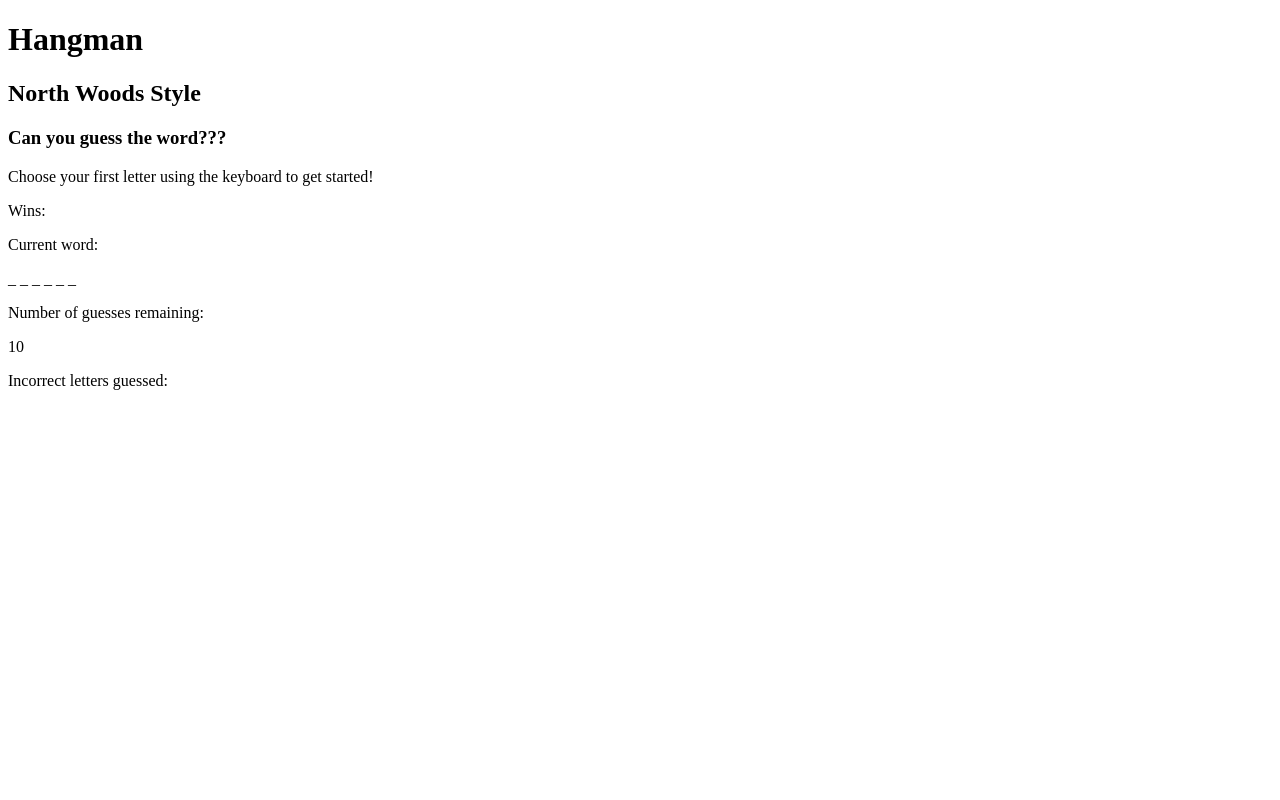
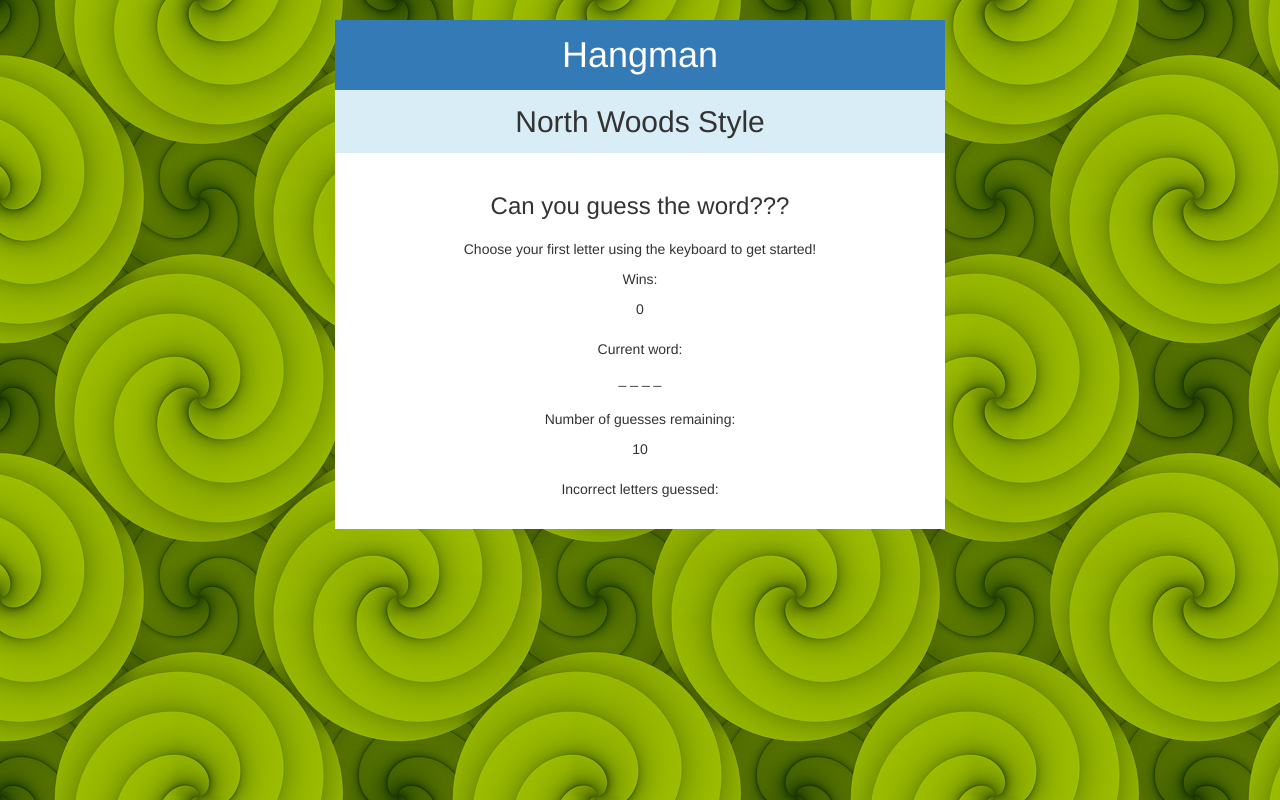
Before and after one commit to bafzali/Hangman-Game, a plain HTML site: page index.html in a window 1280 px wide. Drawn offline with nearby package versions, Linux system fonts and the light colour scheme.

Commit message:
working game, random word may still repeat, no words with double letters

```diff
--- a/assets/css/style.css
+++ b/assets/css/style.css
@@ -0,0 +1,19 @@
+body {
+  background-image: url('../images/green-goblin.png');
+  margin-top: 20px;
+}
+
+h1,
+h2 {
+  margin: 0;
+  padding: 15px;
+}
+
+button {
+  margin: 10px;
+}
+
+.main-content {
+  background-color: white;
+  padding: 20px 20px;
+}
--- a/assets/javascript/game.js
+++ b/assets/javascript/game.js
@@ -1,7 +1,10 @@
-let words =["maple", "canoe", "wolf", "lake", "forest"];
+window.addEventListener("DOMContentLoaded", function(){
+
+  let words =["maple", "canoe", "wolf", "lake", "forest", "stream", "campfire", "bear", "yurt"];
   let randomWord;
 
   let letter;
+  let letterArray = [];
   let answer = [];
   let answerString;
   let keysPressed = [];
@@ -12,17 +15,23 @@ let wins = 0;
   let index;
   let found = false;
 
-
+  let generateWord = function() {
     // Select the random word from words array and then split the selected word into an array of it's letters
     randomWord = words[Math.floor(Math.random() * words.length)];
-let letterArray = randomWord.split("");
-//To test split of random word REMOVE WHEN FINISHED
+
+    letterArray = randomWord.split("");
+    //To test split of random word
     console.log(letterArray);
 
-// Select a random word from the  and display blank lines for each letter in the word
+    // Display blank lines for each letter in the word
     for (var i = 0; i < letterArray.length; i++) {
       answer[i] = ("_");
     }
+
+    document.querySelector("#numberWins").innerHTML = wins;
+  };
+
+  document.querySelector("#lives").innerHTML = lives;
 
   // Create a function to create a string from the answer array
   let displayAnswerString = function() {
@@ -32,9 +41,9 @@ let displayAnswerString = function() {
     document.querySelector("#randomWord").innerHTML = answerString;
   };
 
+  generateWord();
+
   displayAnswerString();
-
-document.querySelector("#lives").innerHTML = lives;
 
   // define what happens when a key is pressed
   document.onkeyup = function(event) {
@@ -43,27 +52,20 @@ document.onkeyup = function(event) {
 
     for (var k = 0; k < letterArray.length; k++) {
 
-    // letterArray.includes(letter) && letter === letterArray[k]
       if (letter === letterArray[k]) {
-
         console.log(letterArray[k]);
         index = letterArray.indexOf(letter);
         answer.splice(index, 1, letter);
         displayAnswerString();
-
       }
     }
 
     if (letterArray.includes(letter)) {
-
       found = true;
       console.log("Found is assigned true");
-
     } else {
-
       found = false;
-    console.log("Found is assigned false")
-
+      console.log("Found is assigned false");
     }
 
     console.log(answer);
@@ -77,8 +79,24 @@ document.onkeyup = function(event) {
       document.querySelector("#lettersGuessed").innerHTML = keysPressedString;
     }
 
-  // If the player has no lives left, display the word and tell them they lose
+    // Create a function to reset the game when a player wins or loses
+    let resetGame = function() {
+      console.log("Yippee!");
+      lives = 10;
+      answer = [];
+      keysPressed = [];
+      generateWord();
+      displayAnswerString();
+      document.querySelector("#lives").innerHTML = lives;
+      document.querySelector("#gameOver").innerHTML = " ";
+      document.querySelector("#lettersGuessed").innerHTML = " ";
+    };
+
+    // If the player has no lives left, display the word and tell them they lose, then reset the game after a time delay
     if (lives === 0) {
+      setTimeout(function() {
+        resetGame();
+      }, 3500);
       document.querySelector("#lives").innerHTML = "Sorry! You're out of lives!";
       document.querySelector("#gameOver").innerHTML = "You lose! The word was " + randomWord + ".";
     }
@@ -86,8 +104,11 @@ document.onkeyup = function(event) {
     // If all letters have been guessed correctly, update the display to say "you win"
     if (lives !== 0 && randomWord === answer.join("")) {
       document.querySelector("#numberWins").innerHTML = wins + 1;
+      wins = wins + 1;
+      setTimeout(function() {
+        resetGame();
+      }, 3500);
         document.querySelector("#gameOver").innerHTML = "You win!";
-    wins++;
     }
-
   };
+});
--- a/index.html
+++ b/index.html
@@ -5,29 +5,54 @@
   <meta name="viewport" content="width=device-width, initial-scale=1.0">
   <meta http-equiv="X-UA-Compatible" content="ie=edge">
   <title>Hangman</title>
-  <link rel="stylesheet" href="./assets/css/reset.css">
+  <!-- Latest compiled and minified CSS -->
+  <link rel="stylesheet" href="https://maxcdn.bootstrapcdn.com/bootstrap/3.3.7/css/bootstrap.min.css" integrity="sha384-BVYiiSIFeK1dGmJRAkycuHAHRg32OmUcww7on3RYdg4Va+PmSTsz/K68vbdEjh4u" crossorigin="anonymous">
+
+  <!-- Optional theme -->
+  <link rel="stylesheet" href="https://maxcdn.bootstrapcdn.com/bootstrap/3.3.7/css/bootstrap-theme.min.css" integrity="sha384-rHyoN1iRsVXV4nD0JutlnGaslCJuC7uwjduW9SVrLvRYooPp2bWYgmgJQIXwl/Sp" crossorigin="anonymous">
+
+
+  <!-- Custom Stylesheet -->
   <link rel="stylesheet" href="./assets/css/style.css">
+
 </head>
 <body>
-  <h1>Hangman</h1>
-  <h2>North Woods Style</h2>
+  <div class="container-fluid">
+    <div class="row">
+      <div class="col-xs-1 col-sm-2 col-md-3"></div>
+      <div class="col-xs-10 col-sm-8 col-md-6">
+        <h1 class="text-center bg-primary">Hangman</h1>
+        <h2 class="text-center bg-info">North Woods Style</h2>
+      </div>
+      <div class="col-xs-1 col-sm-2 col-md-3"></div>
+    </div>
+    <div class="row">
+      <div class="col-xs-1 col-sm-2 col-md-3"></div>
+      <div class="col-xs-10 col-sm-8 col-md-6">
+        <div class="main-content">
+          <h3 class="text-center">Can you guess the word???</h3>
+          <h3 class="text-center" id="gameOver"></h3>
+          <p class="text-center">Choose your first letter using the keyboard to get started!</p>
+          <p class="text-center">Wins:</p>
+          <div class="text-center" id="numberWins"></div>
+          <br>
+          <p class="text-center">Current word:</p>
+          <div class="text-center" id="randomWord"></div>
+          <br>
+          <p class="text-center">Number of guesses remaining:</p>
+          <div class="text-center" id="lives"></div>
+          <br>
+          <p class="text-center">Incorrect letters guessed:</p>
+          <div class="text-center" id="lettersGuessed"></div>
+        </div>
+      </div>
+      <div class="col-xs-1 col-sm-2 col-md-3"></div>
+    </div>
+  </div>
 
-  <h3 id="gameOver">Can you guess the word???</h3>
-
-  <p>Choose your first letter using the keyboard to get started!</p>
-
-  <p>Wins:</p>
-  <div id="numberWins"></div>
-
-  <p>Current word:</p>
-  <div id="randomWord"></div>
-
-  <p>Number of guesses remaining:</p>
-  <div id="lives"></div>
-
-  <p>Incorrect letters guessed:</p>
-  <div id="lettersGuessed"></div>
-
+  <!-- Latest compiled and minified JavaScript -->
+  <script src="https://maxcdn.bootstrapcdn.com/bootstrap/3.3.7/js/bootstrap.min.js" integrity="sha384-Tc5IQib027qvyjSMfHjOMaLkfuWVxZxUPnCJA7l2mCWNIpG9mGCD8wGNIcPD7Txa" crossorigin="anonymous"></script>
+  <!-- Custom JavaScript -->
   <script src="./assets/javascript/game.js"></script>
 </body>
 </html>
```
Also changed, not shown: assets/css/reset.css (deleted), assets/images/green-goblin.png (added). Lines whose indentation alone changed are shown as unchanged.
